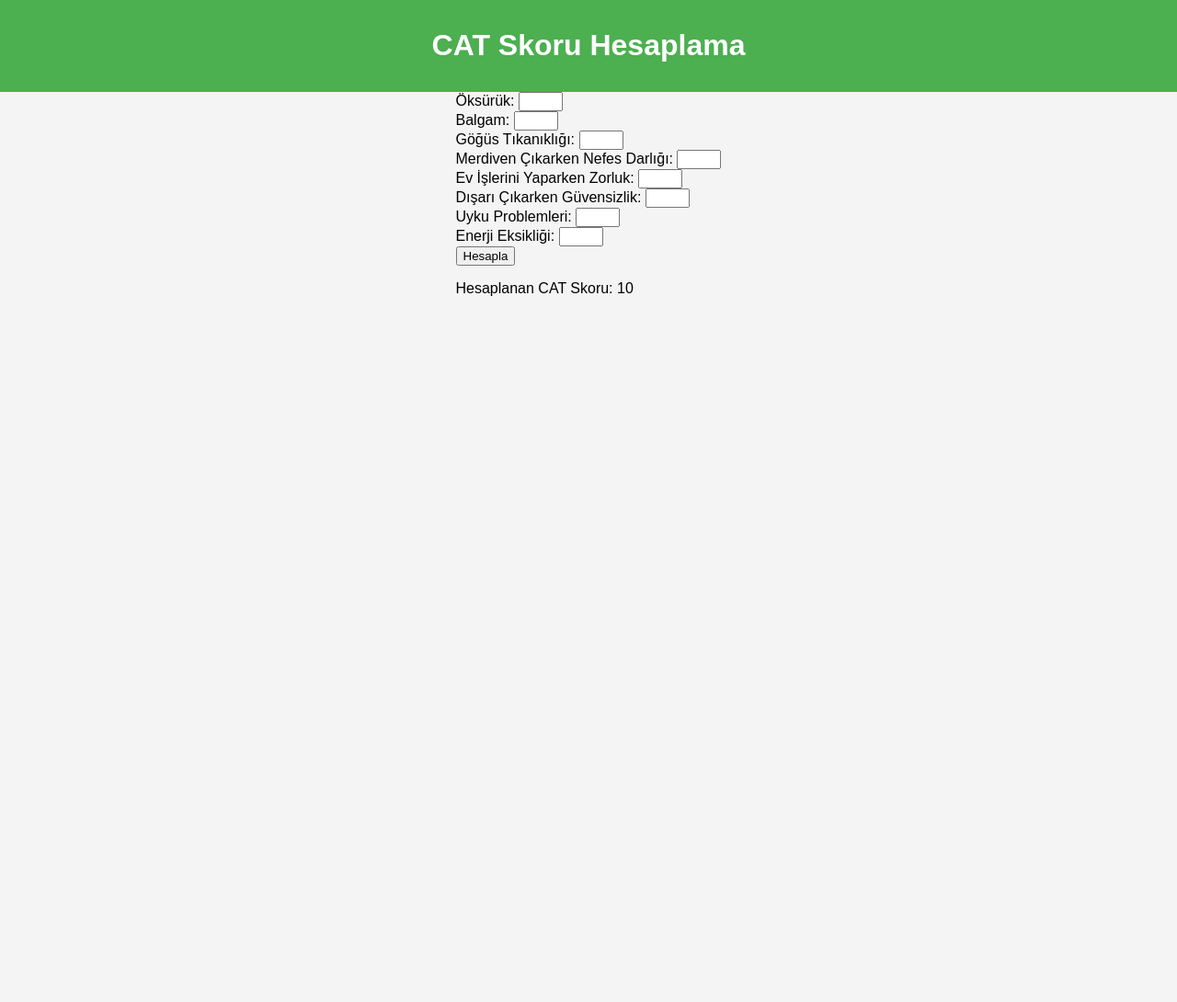
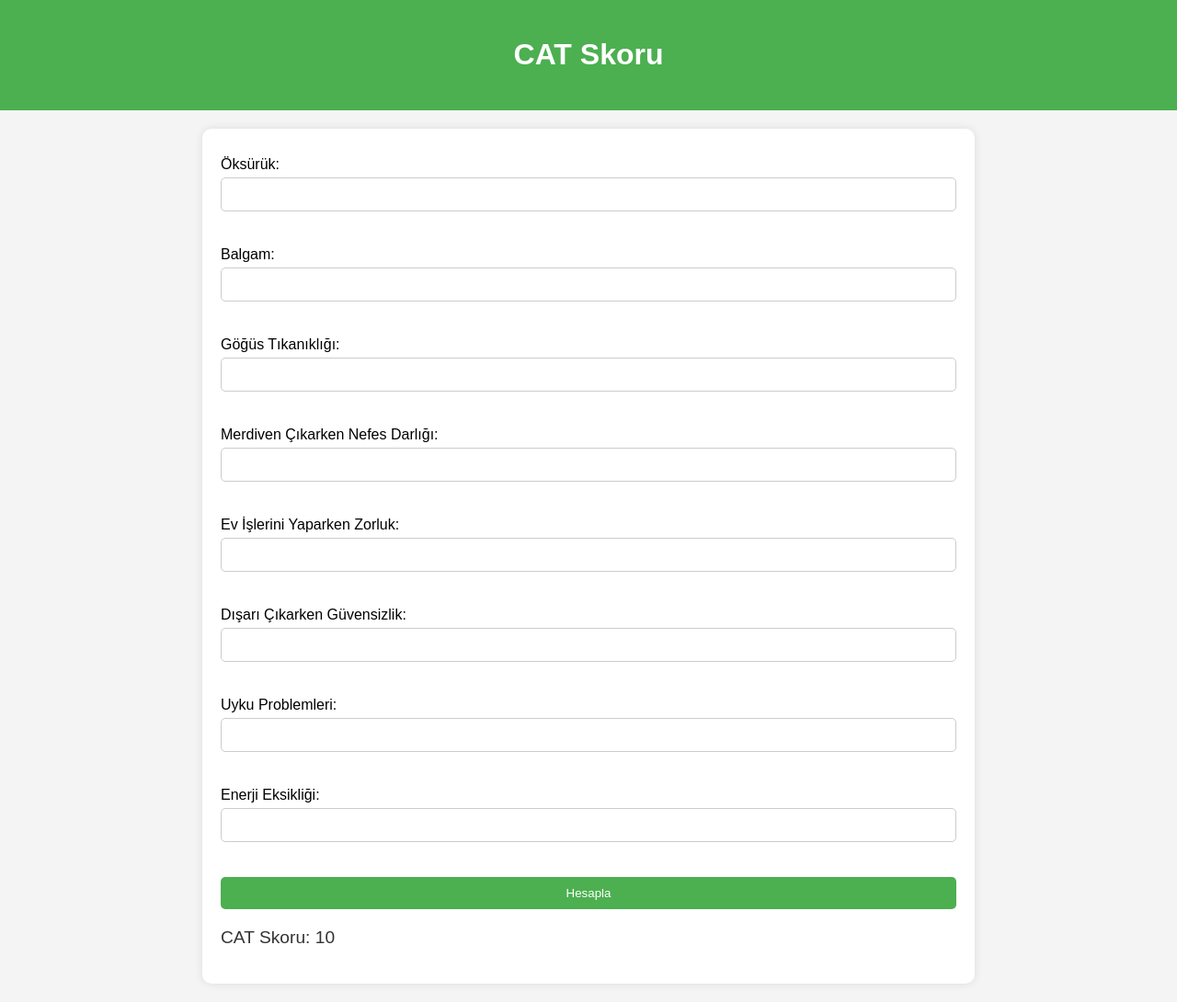
Before and after one commit to MuMSuZ/pulmo, a Flask app: template templates/cat.html in a window 1280 px wide. Shown: the whole page at 92% size. Before the commit the page ends 322 px from the top, so only its background shows below. Run offline with Flask 3, Linux system fonts and the light colour scheme; the template is opened without the code that fills it: most values are stand-ins (such as "Sample title", 1, 10 or a date in 2020).

Commit message:
update cat.html cat.js

```diff
--- a/static/cat.js
+++ b/static/cat.js
@@ -12,5 +12,5 @@ function calculateCat(event) {
 
     const score = q1 + q2 + q3 + q4 + q5 + q6 + q7 + q8;
 
-    document.getElementById('result').innerHTML = `Hesaplanan CAT Skoru: ${score}`;
+    document.getElementById('result').innerHTML = `CAT Skoru: ${score}`;
 }
--- a/templates/cat.html
+++ b/templates/cat.html
@@ -1,14 +1,14 @@
 <!DOCTYPE html>
-<html lang="en">
+<html lang="tr">
 <head>
     <meta charset="UTF-8">
     <meta name="viewport" content="width=device-width, initial-scale=1.0">
-    <title>CAT Skoru Hesaplama</title>
-    <link rel="stylesheet" href="/static/styles.css">
+    <title>CAT Skoru</title>
+    <link rel="stylesheet" href="/static/cat.css">
 </head>
 <body>
     <header>
-        <h1>CAT Skoru Hesaplama</h1>
+        <h1>CAT Skoru</h1>
     </header>
     <main>
         <form id="catForm" onsubmit="calculateCat(event)">
@@ -32,10 +32,10 @@
         </form>
         <div id="result">
             {% if score is not none %}
-                <p>Hesaplanan CAT Skoru: {{ score }}</p>
+                <p>CAT Skoru: {{ score }}</p>
             {% endif %}
         </div>
     </main>
-    <script src="/static/scripts.js"></script>
+    <script src="/static/cat.js"></script>
 </body>
 </html>
```
